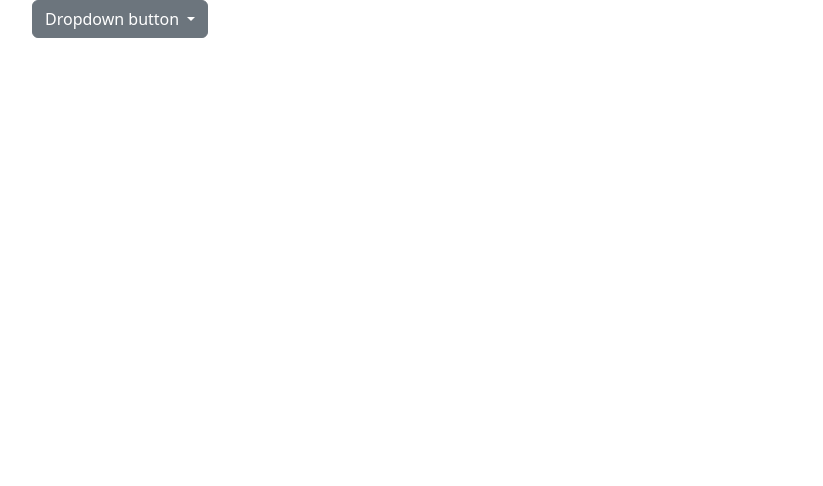
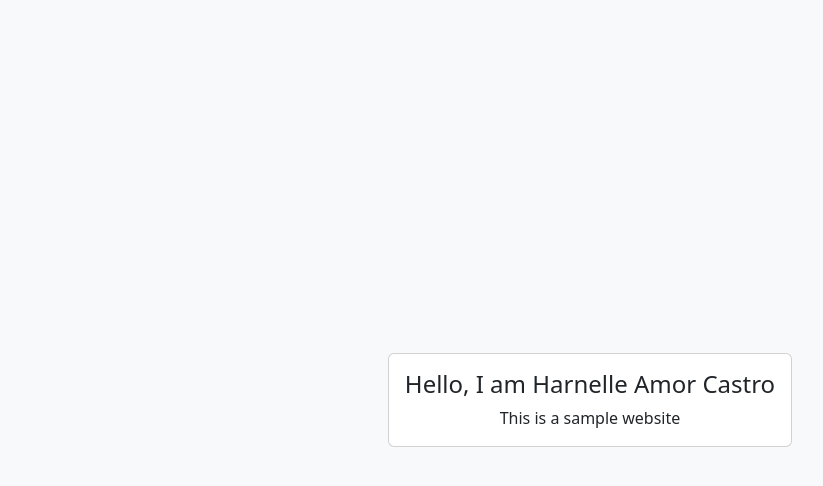
Before and after one commit to HarnelleAmor/amor.github.io, a plain HTML site: page index.html in a window 1280 px wide. Shown: the whole page, without its empty margins (50-873 px from the left). Drawn offline with nearby package versions, Linux system fonts and the light colour scheme.

Commit message:
Add files via upload

```diff
--- a/index.html
+++ b/index.html
@@ -4,32 +4,21 @@
 <head>
     <meta charset="UTF-8">
     <meta name="viewport" content="width=device-width, initial-scale=1.0">
-    <title>Document</title>
+    <title>Centered Card</title>
 
     <link href="https://cdn.jsdelivr.net/npm/bootstrap@5.3.6/dist/css/bootstrap.min.css" rel="stylesheet"
         integrity="sha384-4Q6Gf2aSP4eDXB8Miphtr37CMZZQ5oXLH2yaXMJ2w8e2ZtHTl7GptT4jmndRuHDT" crossorigin="anonymous">
 </head>
 
-<body>
-    <div class="container">
-        <div class="row justify-content-center align-items-center g-2">
-            <div class="col">
-                <div class="dropdown">
-                    <button class="btn btn-secondary dropdown-toggle" type="button" data-bs-toggle="dropdown"
-                        aria-expanded="false">
-                        Dropdown button
-                    </button>
-                    <ul class="dropdown-menu">
-                        <li><a class="dropdown-item" href="#">Action</a></li>
-                        <li><a class="dropdown-item" href="#">Another action</a></li>
-                        <li><a class="dropdown-item" href="#">Something else here</a></li>
-                    </ul>
-                </div>
+<body class="bg-light">
+    <div class="container vh-100 d-flex justify-content-center align-items-center">
+        <div class="card">
+            <div class="card-body text-center">
+                <h4 class="card-title">Hello, I am Harnelle Amor Castro</h4>
+                <p class="card-text">This is a sample website</p>
             </div>
         </div>
-
     </div>
-
 
     <script src="https://cdn.jsdelivr.net/npm/bootstrap@5.3.6/dist/js/bootstrap.bundle.min.js"
         integrity="sha384-j1CDi7MgGQ12Z7Qab0qlWQ/Qqz24Gc6BM0thvEMVjHnfYGF0rmFCozFSxQBxwHKO"
```
